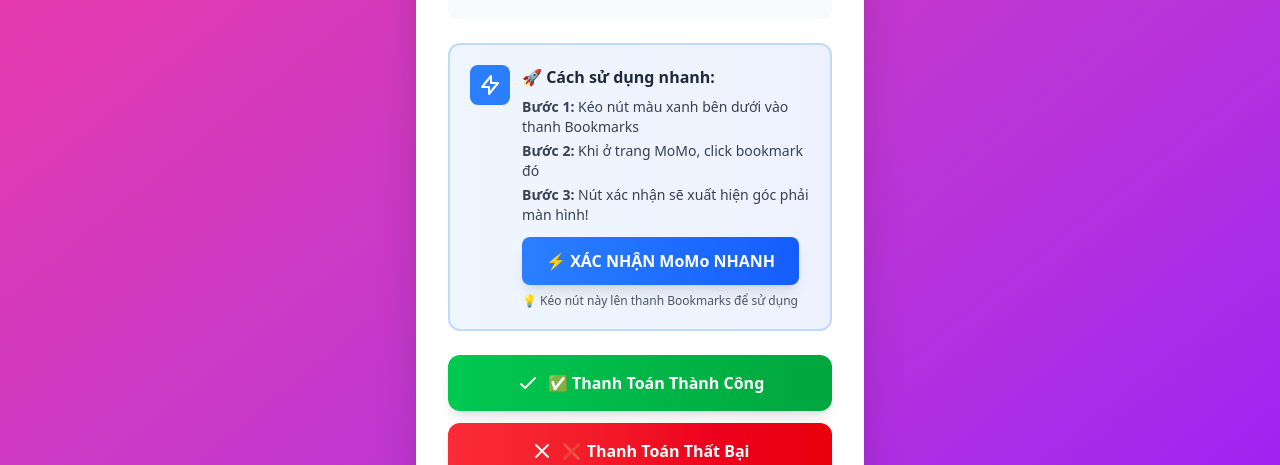
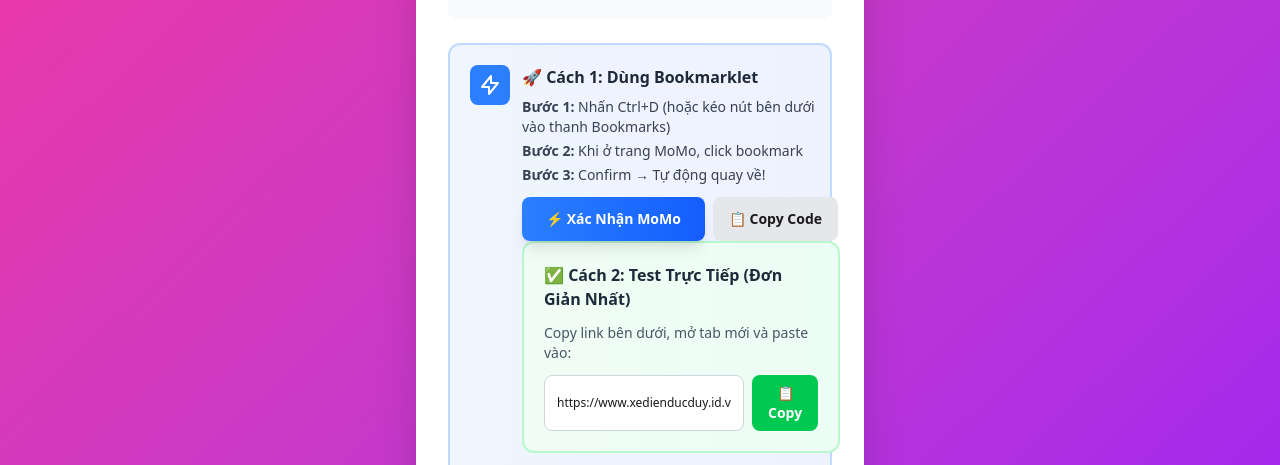
Before and after one commit to Linh22400/website-ban-xe-dien, a Next.js app in the folder frontend/: page /test-payment in a window 1280 px wide. Shown: the part 483-948 px from the top of the page. Built offline with nearby package versions, Linux system fonts and the light colour scheme; no server answers.

Commit message:
update momo test

```diff
--- a/frontend/app/test-payment/page.tsx
+++ b/frontend/app/test-payment/page.tsx
@@ -13,7 +13,8 @@
   const amount = searchParams.get('amount') || '20350000';
 
   useEffect(() => {
-    const code = `javascript:(function(){var btn=document.createElement('button');btn.innerHTML='✅ XÁC NHẬN THANH TOÁN (TEST)';btn.style.cssText='position:fixed;top:20px;right:20px;z-index:99999;background:linear-gradient(135deg,#10b981,#059669);color:white;font-size:18px;font-weight:bold;padding:20px 30px;border:none;border-radius:12px;cursor:pointer;box-shadow:0 10px 30px rgba(16,185,129,0.4);animation:pulse 2s infinite;';btn.onclick=function(){var url=window.location.href;var params=new URLSearchParams(url.split('?')[1]);var orderId=params.get('orderId')||'${orderId}';var amount=params.get('amount')||'${amount}';window.location.href='https://www.xedienducduy.id.vn/test-payment?orderId='+orderId+'&amount='+amount+'&auto=success';};document.body.appendChild(btn);var style=document.createElement('style');style.innerHTML='@keyframes pulse{0%,100%{transform:scale(1)}50%{transform:scale(1.05)}}';document.head.appendChild(style);})();`;
+    // Simpler bookmarklet that just redirects
+    const code = `javascript:(function(){var u=window.location.href;var p=new URLSearchParams(u.split('?')[1]);var o=p.get('orderId')||'${orderId}';var a=p.get('amount')||'${amount}';if(confirm('Xác nhận thanh toán đơn hàng '+o+'?')){window.location.href='https://www.xedienducduy.id.vn/test-payment?orderId='+o+'&amount='+a+'&auto=success';}})();`;
     setBookmarkletCode(code);
   }, [orderId, amount]);
 
@@ -123,24 +124,59 @@
               </svg>
             </div>
             <div className="flex-1">
-              <h3 className="font-bold text-gray-800 mb-2">🚀 Cách sử dụng nhanh:</h3>
+              <h3 className="font-bold text-gray-800 mb-2">🚀 Cách 1: Dùng Bookmarklet</h3>
               <ol className="text-sm text-gray-700 space-y-1 mb-3">
-                <li><strong>Bước 1:</strong> Kéo nút màu xanh bên dưới vào thanh Bookmarks</li>
-                <li><strong>Bước 2:</strong> Khi ở trang MoMo, click bookmark đó</li>
-                <li><strong>Bước 3:</strong> Nút xác nhận sẽ xuất hiện góc phải màn hình!</li>
+                <li><strong>Bước 1:</strong> Nhấn Ctrl+D (hoặc kéo nút bên dưới vào thanh Bookmarks)</li>
+                <li><strong>Bước 2:</strong> Khi ở trang MoMo, click bookmark</li>
+                <li><strong>Bước 3:</strong> Confirm → Tự động quay về!</li>
               </ol>
-              <a
-                href={bookmarkletCode}
-                className="inline-block bg-gradient-to-r from-blue-500 to-blue-600 text-white font-bold py-3 px-6 rounded-lg hover:from-blue-600 hover:to-blue-700 transform hover:scale-105 transition-all duration-200 shadow-lg cursor-move"
-                onClick={(e) => {
-                  e.preventDefault();
-                  alert('Kéo nút này vào thanh Bookmarks (không click)!\n\nCách làm:\n1. Hiển thị thanh Bookmarks: Ctrl+Shift+B (Chrome)\n2. Kéo nút này lên thanh Bookmarks\n3. Vào trang MoMo và click bookmark');
+              <div className="flex gap-2">
+                <a
+                  href={bookmarkletCode}
+                  className="inline-block bg-gradient-to-r from-blue-500 to-blue-600 text-white font-bold py-3 px-6 rounded-lg hover:from-blue-600 hover:to-blue-700 transform hover:scale-105 transition-all duration-200 shadow-lg cursor-move text-sm"
+                >
+                  ⚡ Xác Nhận MoMo
+                </a>
+                <button
+                  onClick={() => {
+                    navigator.clipboard.writeText(bookmarkletCode);
+                    alert('Đã copy! Tạo bookmark mới và paste vào URL.');
+                  }}
+                  className="px-4 py-2 bg-gray-200 hover:bg-gray-300 rounded-lg text-sm font-semibold"
+                >
+                  📋 Copy Code
+                </button>
+              </div>
+        {/* SIMPLE METHOD: Direct test links */}
+        <div className="mb-6 p-5 bg-gradient-to-r from-green-50 to-emerald-50 border-2 border-green-200 rounded-xl">
+          <h3 className="font-bold text-gray-800 mb-3">✅ Cách 2: Test Trực Tiếp (Đơn Giản Nhất)</h3>
+          <p className="text-sm text-gray-600 mb-3">
+            Copy link bên dưới, mở tab mới và paste vào:
+          </p>
+          <div className="space-y-2">
+            <div className="flex gap-2">
+              <input
+                type="text"
+                readOnly
+                value={`https://www.xedienducduy.id.vn/test-payment?orderId=${orderId}&amount=${amount}&auto=success`}
+                className="flex-1 px-3 py-2 bg-white border border-gray-300 rounded-lg text-xs"
+              />
+              <button
+                onClick={() => {
+                  const url = `https://www.xedienducduy.id.vn/test-payment?orderId=${orderId}&amount=${amount}&auto=success`;
+                  navigator.clipboard.writeText(url);
+                  alert('Đã copy link! Mở tab mới và paste vào.');
                 }}
+                className="px-4 py-2 bg-green-500 hover:bg-green-600 text-white rounded-lg text-sm font-semibold"
               >
-                ⚡ XÁC NHẬN MoMo NHANH
-              </a>
+                📋 Copy
+              </button>
+            </div>
+          </div>
+        </div>
+
               <p className="text-xs text-gray-600 mt-2">
-                💡 Kéo nút này lên thanh Bookmarks để sử dụng
+                💡 Hoặc tạo bookmark mới, paste code vào URL
               </p>
             </div>
           </div>
```
